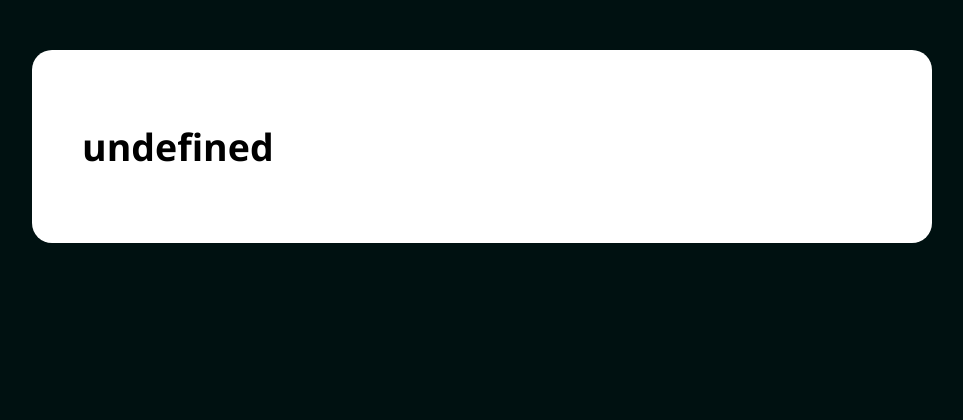
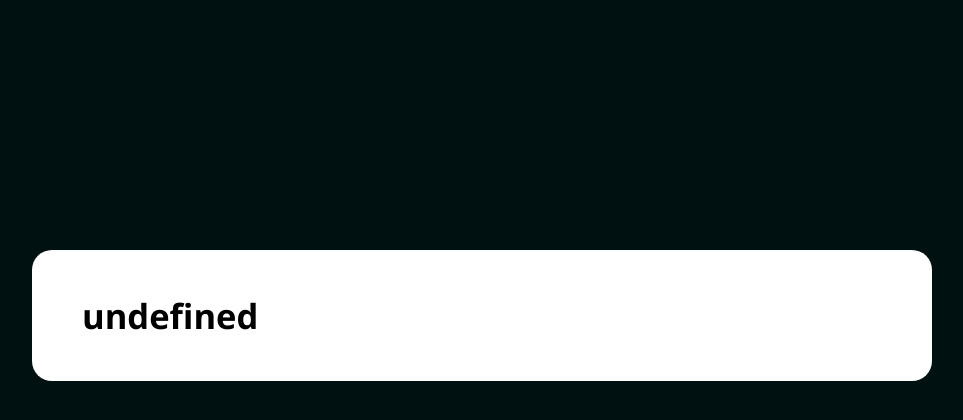
Before and after one commit to FHAO-3/data-hora, a plain HTML site: page index.html in a window 1280 px wide. Shown: the whole page, without its empty margins (158-1121 px from the left). Drawn offline with nearby package versions, Linux system fonts and the light colour scheme.

Commit message:
changing the css

```diff
--- a/assets/css/style.css
+++ b/assets/css/style.css
@@ -7,24 +7,26 @@
 
 * {
   box-sizing: border-box;
-  outline: 0;
+  padding: 0px;
+  margin: 0px;
 }
 
 .container {
-  font-size: 25px;
+  font-size: 23px;
   max-width: 900px;
   max-height: 500px;
-  margin: 50px auto;
+  margin: 250px auto;
   background-color: #fff;
   padding: 50px;
   border-radius: 20px;
 }
+
 /*moduficando o body*/
 body {
-  margin: 0;
-  padding: 0;
   background-color: var(--primary-color);
   font-family: 'Open sans', sans-serif;
   font-size: 1.3em;
   line-height: 1.5em;
 }
+
+;
```
